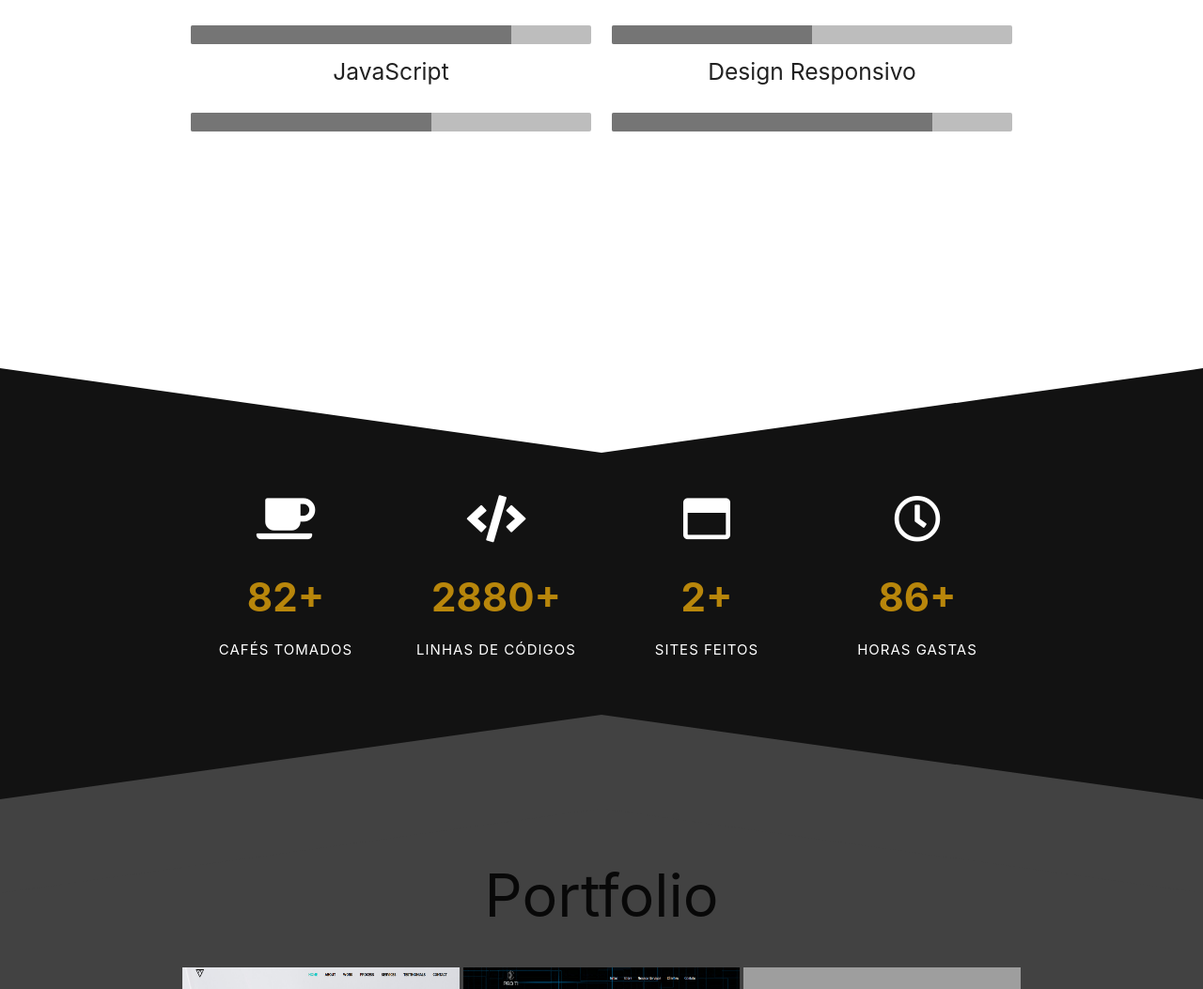
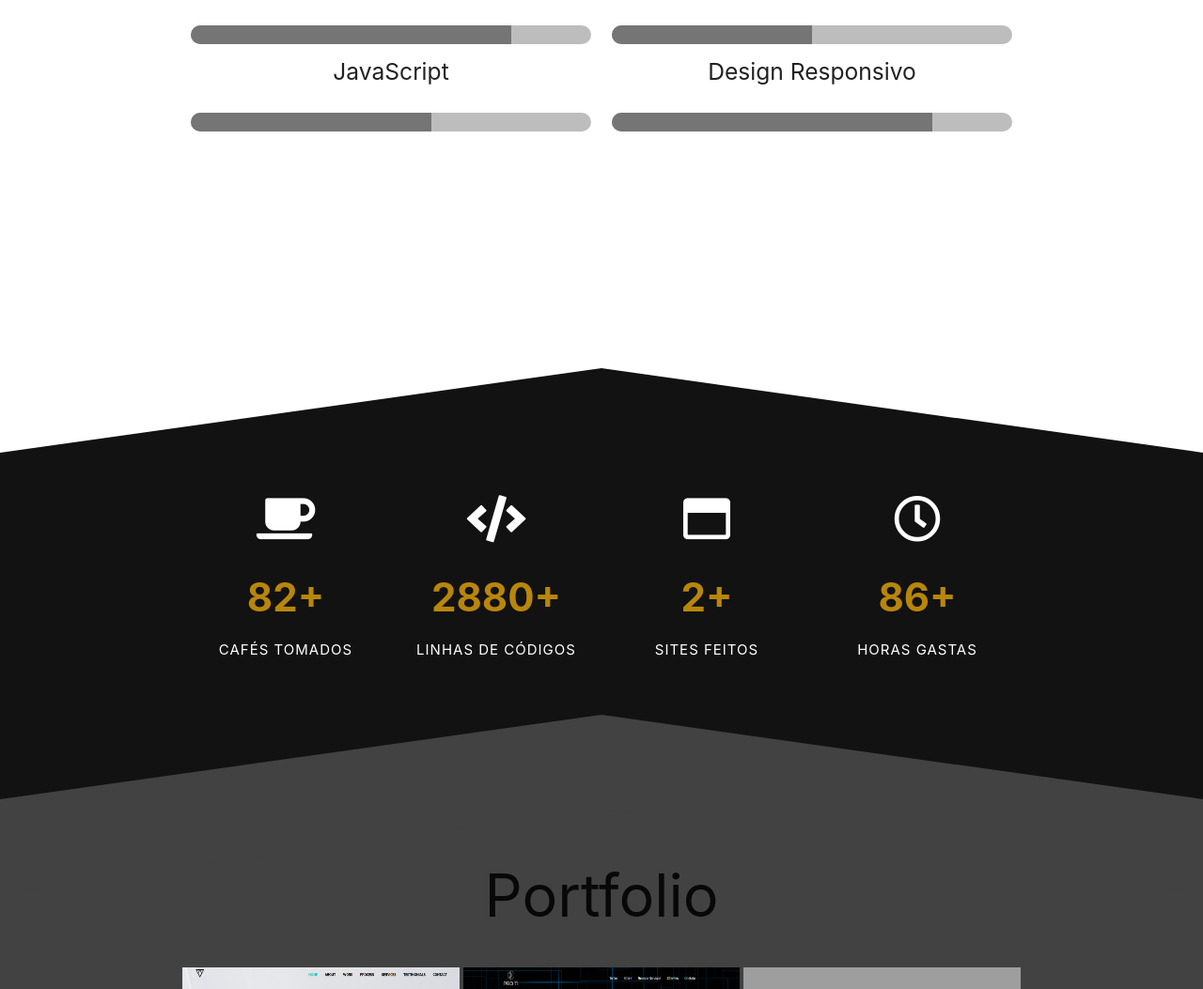
Before and after one commit to lzhudson/lzhudson.github.io, a plain HTML site: page index.html in a window 1280 px wide. Shown: the part 1100-2153 px from the top of the page at 94% size. Drawn offline with nearby package versions, Linux system fonts and the light colour scheme; grey boxes are pictures that could not be loaded.

Commit message:
Atualizando a Home

```diff
--- a/css/style.css
+++ b/css/style.css
@@ -187,6 +187,7 @@ body{
 .skills-content .progress {
     height: 20px;
     margin-top: 30px;
+    border-radius: 20px;
 }
 /* Times Projects */
 .time-projects::before {
@@ -199,9 +200,9 @@ body{
     height: 100px;
 
     content: "";
-    -webkit-transform: skewY(8deg);
-        -ms-transform: skewY(8deg);
-            transform: skewY(8deg);
+    -webkit-transform: skewY(-8deg);
+        -ms-transform: skewY(-8deg);
+            transform: skewY(-8deg);
 
     background-color: #fff;
 }
@@ -215,9 +216,9 @@ body{
     height: 100px;
 
     content: "";
-    -webkit-transform: skewY(-8deg);
-        -ms-transform: skewY(-8deg);
-            transform: skewY(-8deg);
+    -webkit-transform: skewY(8deg);
+        -ms-transform: skewY(8deg);
+            transform: skewY(8deg);
 
     background-color: #fff;
 }
--- a/index.html
+++ b/index.html
@@ -323,7 +323,7 @@
 				<a href="https://www.linkedin.com/in/hudsonholanda/" title="Linkedin"><img alt="Linkedin" class="responsive-img" src="img/linkedin-icon.png"></a>
 				<a href="https://www.facebook.com/hudsonhollanda" title="Facebook"><img alt="Facebook" class="responsive-img" src="img/facebook-icon.png" alt=""></a>
 				<a href="https://www.instagram.com/hudsonholanda_/?hl=pt" title="Instagram"><img alt="Instagram" class="responsive-img" src="img/instagram-icon.png"></a>
-				<a href="https://api.whatsapp.com/send?phone=558589355450" title="Whatsapp"><img src="img/WhatsApp_icon-icons.com_66798.png" alt=""></a>
+				<a href="https://api.whatsapp.com/send?phone=558589355450" title="Whatsapp"><img src="img/WhatsApp_icon-icons.com_66798.png" alt="Whatsapp"></a>
 				<!-- <li><a href="https://www.linkedin.com/in/hudsonholanda/" title="Linkedin"><img alt="Linkedin" class="responsive-img" src="img/linkedin-icon.png"></a> </li>
 				<li><a href="https://www.facebook.com/hudsonhollanda" title="Facebook"><img alt="Facebook" class="responsive-img" src="img/facebook-icon.png" alt=""></a></li>
 				<li><a href="https://www.instagram.com/hudsonholanda_/?hl=pt" title="Instagram"><img alt="Instagram" class="responsive-img" src="img/instagram-icon.png"></a> </li> -->
```
